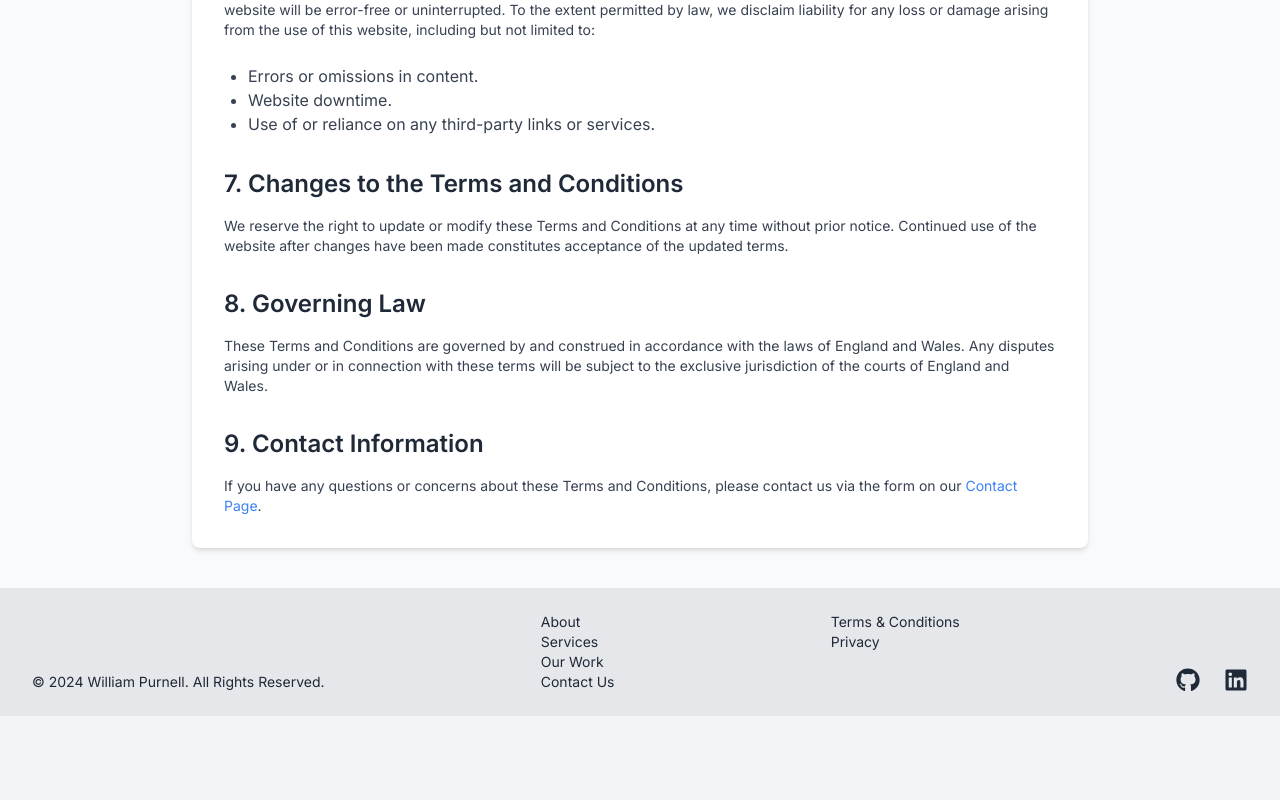
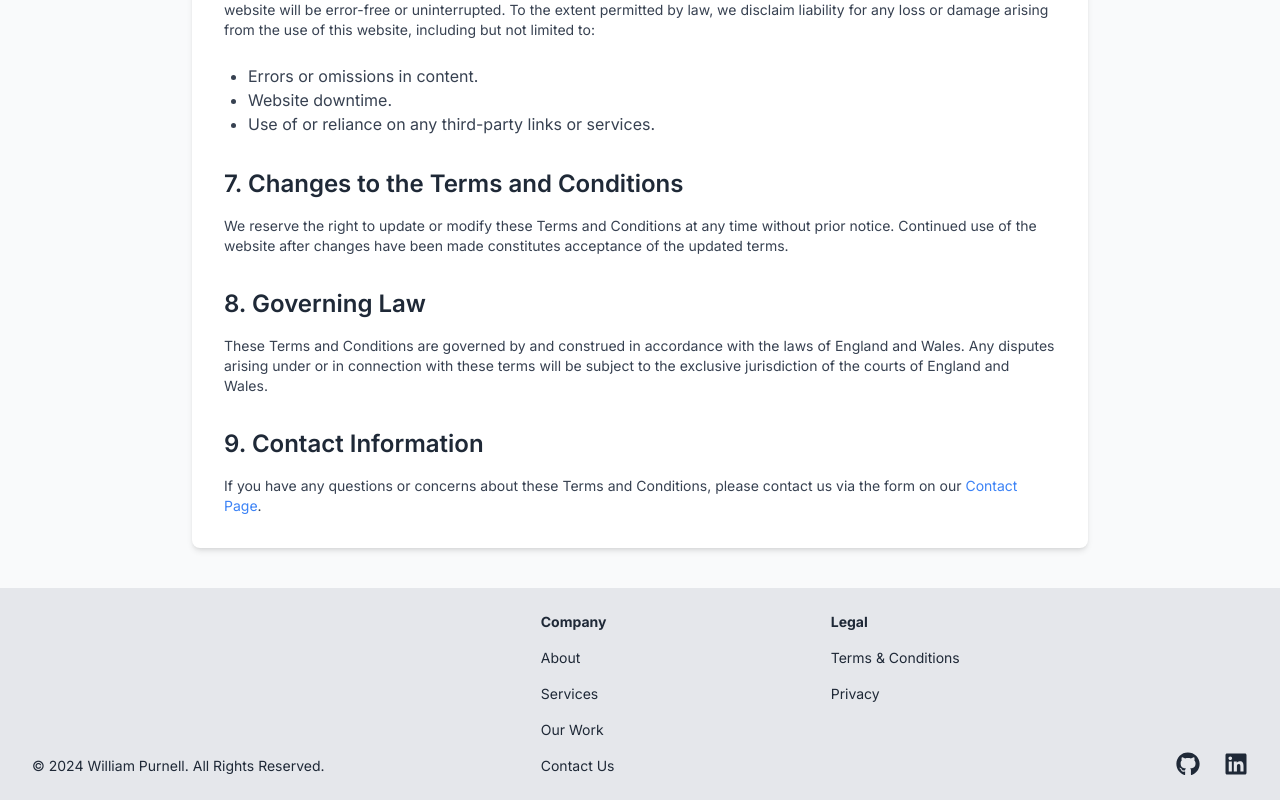
Before and after one commit to Purney/personalwebsite, a Next.js app: page /termsandconditions in a window 1280 px wide. Shown: the part 1472-2272 px from the top of the page. Before the commit the page ends 2188 px from the top, so only its background shows below. Built offline with nearby package versions, Linux system fonts and the light colour scheme.

Commit message:
Update footer

```diff
--- a/components/Footer.js
+++ b/components/Footer.js
@@ -10,39 +10,43 @@ export default function Footer() {
           © {new Date().getFullYear()} William Purnell. All Rights Reserved.
         </p>
 
-        <div className='flex flex-col text-sm text-center md:text-left'>
+        <div className='flex flex-col text-sm text-center gap-4 md:text-left'>
+          <b>Company</b>
           <Link href={"/about"}>About</Link>
           <Link href={"/services"}>Services</Link>
           <Link href={"/projects"}>Our Work</Link>
           <Link href={"/contact"}>Contact Us</Link>
         </div>
 
-        <div className='flex flex-col text-sm text-center md:text-left'>
+        <div className='flex flex-col text-sm text-center gap-4 md:text-left'>
+          <b>Legal</b>
           <Link href={"/termsandconditions"}>Terms & Conditions</Link>
           <Link href={"/privacy"}>Privacy</Link>
         </div>
 
+
+
         {/* Social Links */}
         <div className="flex space-x-6 mt-4 md:mt-0 self-center md:self-end">
           {/* GitHub */}
-          <a
+          <Link
             href="https://github.com/Purney"
             target="_blank"
             rel="noopener noreferrer"
-            className=""
+            aria-label="Github"
           >
             <FaGithub size={24} />
-          </a>
+          </Link>
 
           {/* LinkedIn */}
-          <a
+          <Link
             href="https://linkedin.com/in/william-purnell-uk"
             target="_blank"
             rel="noopener noreferrer"
-            className=""
+            aria-label="Linkedin"
           >
             <FaLinkedin size={24} />
-          </a>
+          </Link>
         </div>
       </div>
     </footer>
```
